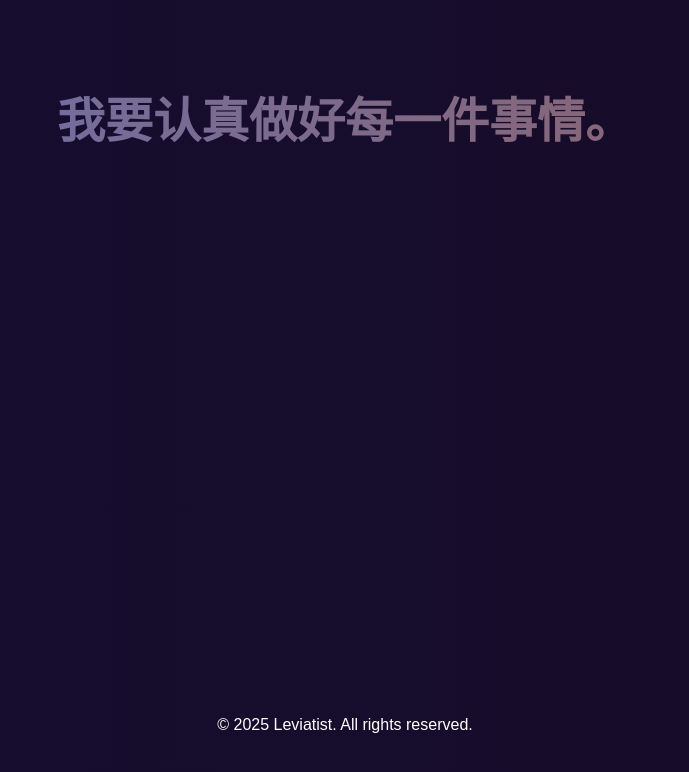
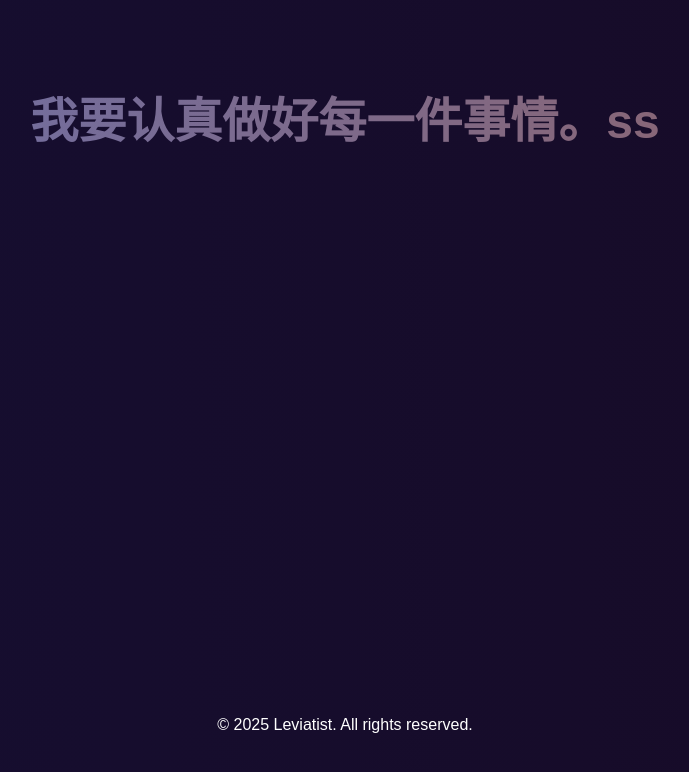
Before and after one commit to Leviatist/Leviatist.github.io, a plain HTML site: page index.html in a window 1280 px wide. Shown: the whole page, without its empty margins (295-984 px from the left). Drawn offline with Linux system fonts and the light colour scheme.

Commit message:
11-02-2025

```diff
--- a/index.html
+++ b/index.html
@@ -14,7 +14,7 @@
 </head>
 <body>
   <main>
-    <h1 id="title">我要认真做好每一件事情。</h1>
+    <h1 id="title">我要认真做好每一件事情。ss</h1>
   </main>
   <footer>
     <p>© 2025 Leviatist. All rights reserved.</p>
```
